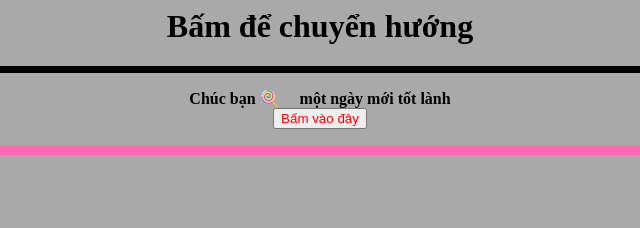
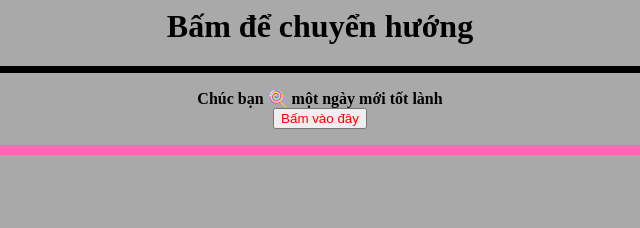
Before and after one commit to TanhGL/1, a plain HTML site: page index.html in a window 1280 px wide. Shown: the full height of the page, 320-960 px from the left. Drawn offline with Linux system fonts and the light colour scheme.

Commit message:
Update index.html

```diff
--- a/index.html
+++ b/index.html
@@ -19,7 +19,7 @@
 
       <hr width="100%" size="7" align="left" color= "black">
 
-      <center><p><b>Chúc bạn 🍭 &nbsp;&nbsp;&nbsp; một ngày mới tốt lành</br>
+      <center><p><b>Chúc bạn 🍭 một ngày mới tốt lành</br>
       <a href="https://shopttt.42web.io/monhoc.php"><button style="color:red">Bấm vào đây</button></a>
 
       <b><p><p>
```
